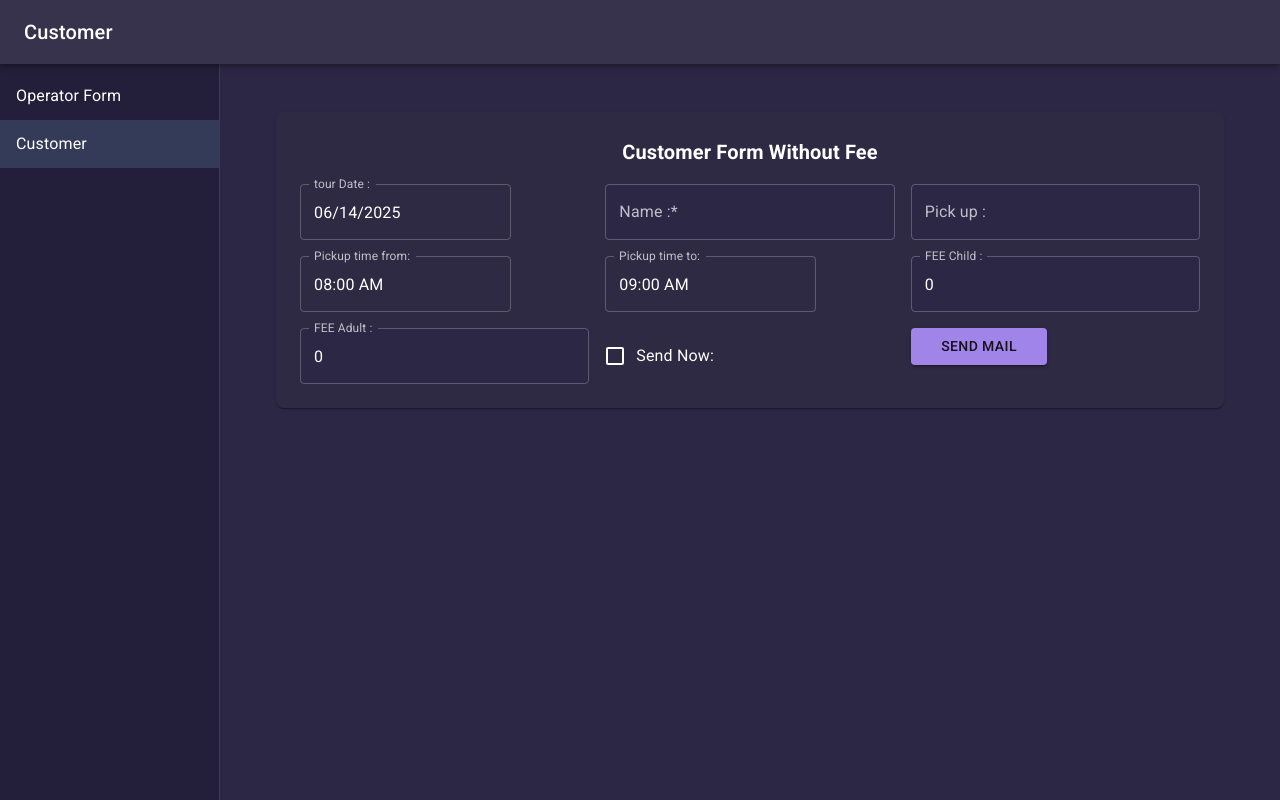
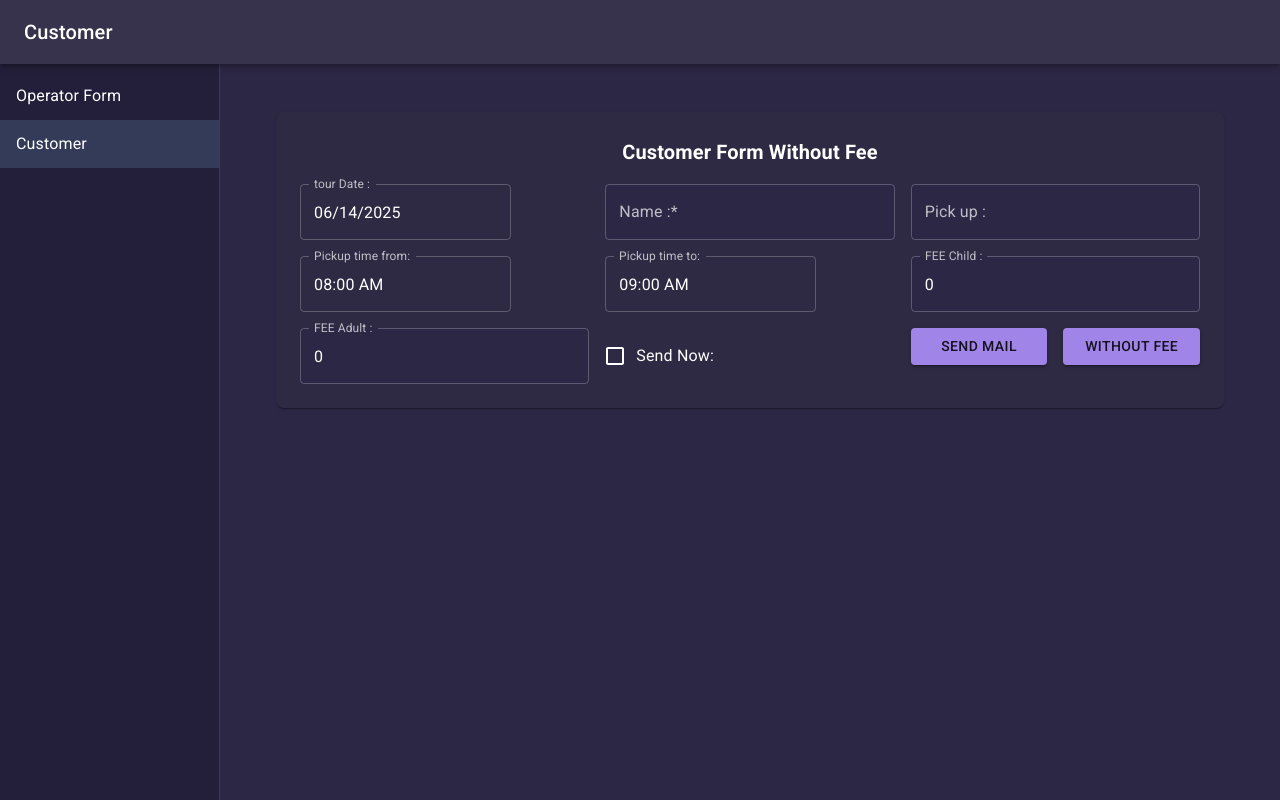
Before and after one commit to majidorc/text-generator, a Next.js app: page /customer in a window 1280 px wide. Both pictures are taken after a click on the button "WITH FEE". Built offline with nearby package versions, Linux system fonts and the light colour scheme.

Commit message:
Toggle right button label between 'With Fee' and 'Without Fee' after click; allow switching modes

```diff
--- a/pages/customer.js
+++ b/pages/customer.js
@@ -55,6 +55,19 @@ export default function Customer() {
       navigator.clipboard.writeText(confirmationText(false));
       setSnackbar({ open: true, message: "Copied to clipboard!" });
     }
+  };
+
+  const handleToggleFee = () => {
+    setWithFee((prev) => {
+      if (prev) {
+        setShowFeeFields(false);
+        return false;
+      } else {
+        setShowFeeFields(true);
+        return true;
+      }
+    });
+    setShowConfirm(false);
   };
 
   const handleWithFeeConfirm = () => {
@@ -190,18 +203,25 @@ export default function Customer() {
                 </Button>
               </Grid>
               <Grid item xs={12} md={2}>
-                <Button fullWidth variant="contained" color="secondary" sx={{ bgcolor: "#a084e8" }} onClick={() => handleSubmit(true)}>
+                <Button fullWidth variant="contained" color="secondary" sx={{ bgcolor: "#a084e8" }} onClick={handleToggleFee}>
                   With Fee
                 </Button>
               </Grid>
             </>
           )}
           {showFeeFields && (
-            <Grid item xs={12} md={2}>
-              <Button fullWidth variant="contained" color="primary" sx={{ bgcolor: "#a084e8" }} onClick={handleWithFeeConfirm}>
-                Send Mail
-              </Button>
-            </Grid>
+            <>
+              <Grid item xs={12} md={2}>
+                <Button fullWidth variant="contained" color="primary" sx={{ bgcolor: "#a084e8" }} onClick={handleWithFeeConfirm}>
+                  Send Mail
+                </Button>
+              </Grid>
+              <Grid item xs={12} md={2}>
+                <Button fullWidth variant="contained" color="secondary" sx={{ bgcolor: "#a084e8" }} onClick={handleToggleFee}>
+                  Without Fee
+                </Button>
+              </Grid>
+            </>
           )}
         </Grid>
       </Paper>
```
